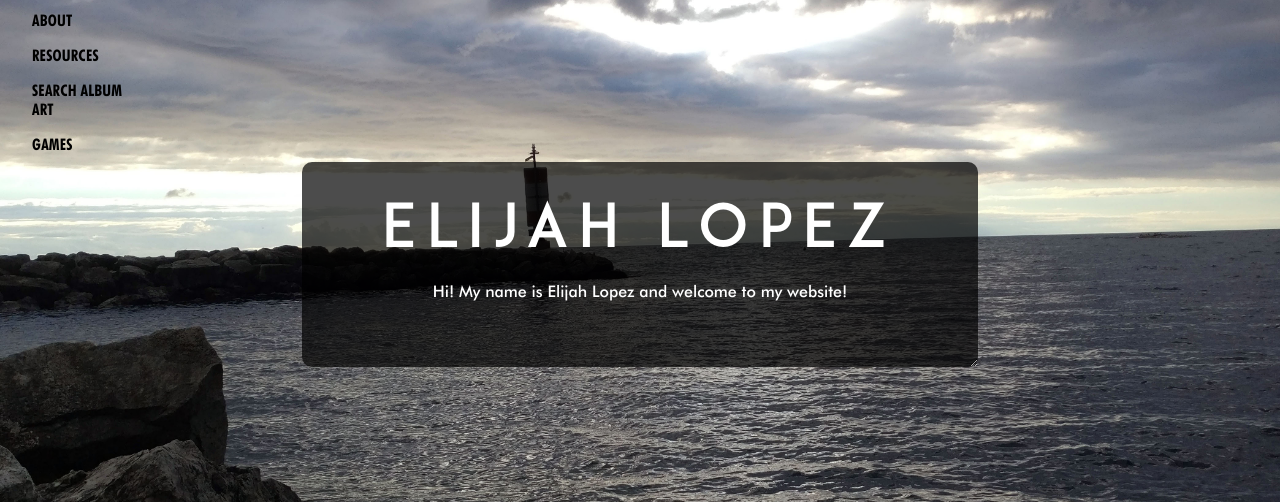
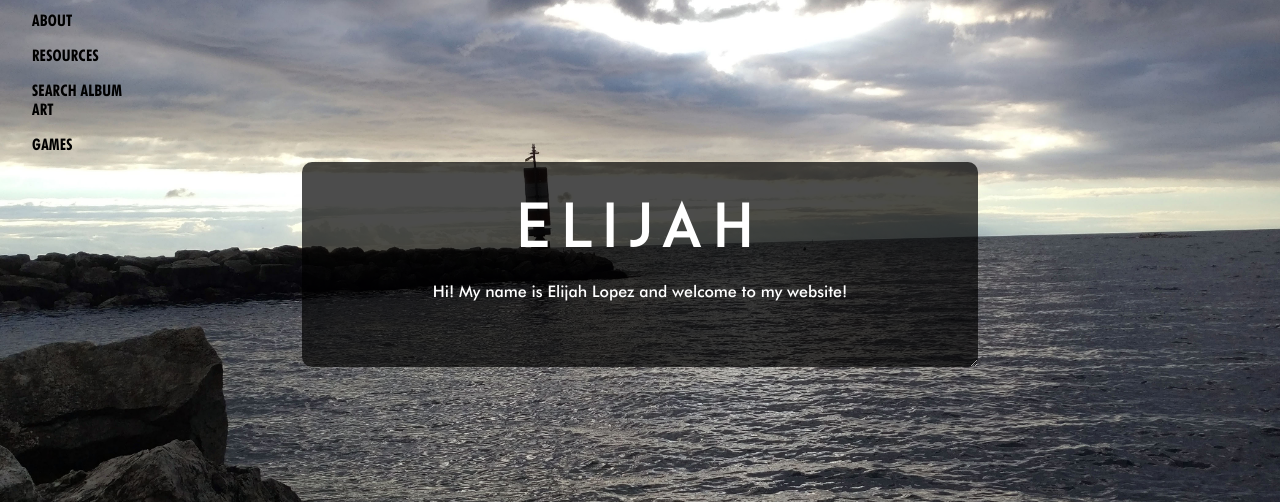
Before and after one commit to elibroftw/website, a Flask app: page / in a window 1280 px wide. Shown: the part 132-634 px from the top of the page. Run offline with Flask 2, Linux system fonts and the light colour scheme; parts of the project's set-up code (start-up, migrations or seed data) failed here and were passed over.

Commit message:
better home
Former-commit-id: 2290557a1adad43254145c031c2112cafd80468a
Former-commit-id: 0201a2c4f8d04c888e2da508eeff145229284b68 [formerly 82b285b95aa89f86d999172e6dde08458b608ff8]
Former-commit-id: 381978b734d15fe4db46498174c1132e4423a395

```diff
--- a/templates/home.html
+++ b/templates/home.html
@@ -34,7 +34,7 @@
 </li>
 </nav>
 <div class="main">
-<h1><a href="/about/">Elijah Lopez</a></h1>
+<h1><a href="/about/">ELIJAH</a></h1>
 <p>Hi! My name is Elijah Lopez and welcome to my website!</p>
 </div>
 <script>
```
